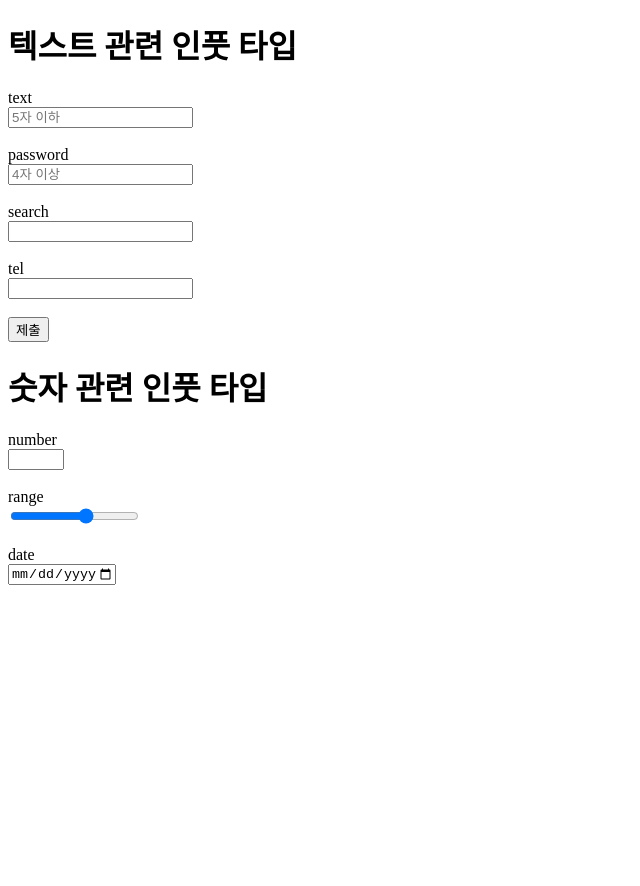
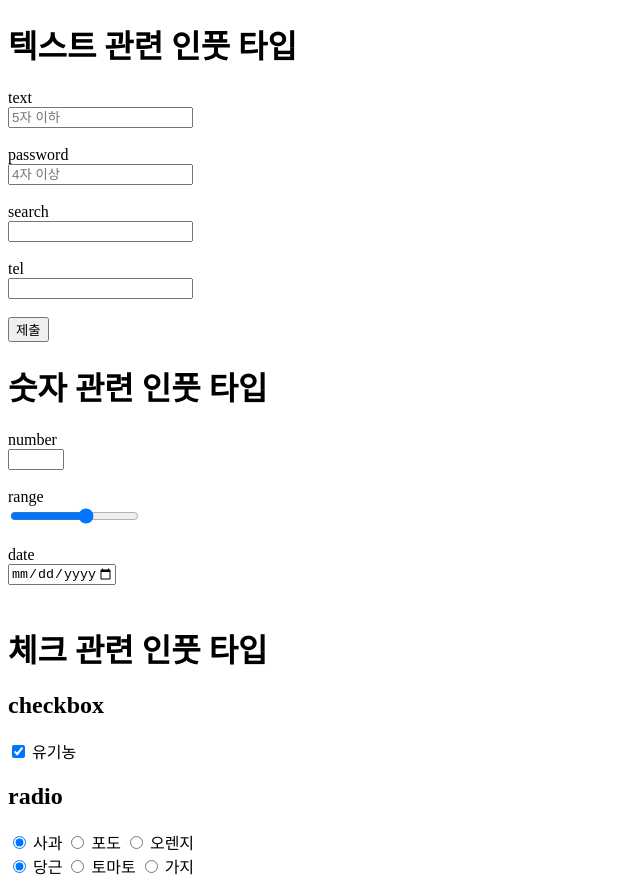
Before and after one commit to Dongun614/SelfStudy, a plain HTML site: page HTML_CSS/lecture09.html in a window 1280 px wide. Shown: the whole page, without its empty margins (0-640 px from the left). Before the commit the page ends 800 px from the top, so only its background shows below. Drawn offline with Linux system fonts and the light colour scheme.

Commit message:
update: lecture09.html

```diff
--- a/HTML_CSS/lecture09.html
+++ b/HTML_CSS/lecture09.html
@@ -36,6 +36,7 @@
     <br><br>
     <button type="submit">제출</button>
   </form>
+
   <h1>숫자 관련 인풋 타입</h1>
 
   <form action="#">
@@ -68,5 +69,66 @@
     <br><br>
 
   </form>
+
+  <h1>체크 관련 인풋 타입</h1>
+
+  <form action="#">
+    <h2>checkbox</h2>
+    <input
+      id="cbIp"
+      type="checkbox"
+      checked
+    >
+    <label for="cbIp">유기농</label> <br>
+
+    <h2>radio</h2>
+    <input
+      type="radio"
+      name="fruit"
+      id="f_apple"
+      value="apple"
+      checked
+    >
+    <label for="f_apple">사과</label>
+    <input
+      type="radio"
+      name="fruit"
+      id="f_grape"
+      value="grape"
+    >
+    <label for="f_grape">포도</label>
+    <input
+      type="radio"
+      name="fruit"
+      id="f_orange"
+      value="orange"
+    >
+    <label for="f_orange">오렌지</label>
+    <br>
+
+    <input
+      type="radio"
+      name="vege"
+      id="v_carrot"
+      value="carrot"
+      checked
+    >
+    <label for="v_carrot">당근</label>
+    <input
+      type="radio"
+      name="vege"
+      id="v_tomato"
+      value="tomato"
+    >
+    <label for="v_tomato">토마토</label>
+    <input
+      type="radio"
+      name="vege"
+      id="v_eggplant"
+      value="eggplant"
+    >
+    <label for="v_eggplant">가지</label>
+
+  </form>
 </body>
 </html>
```
